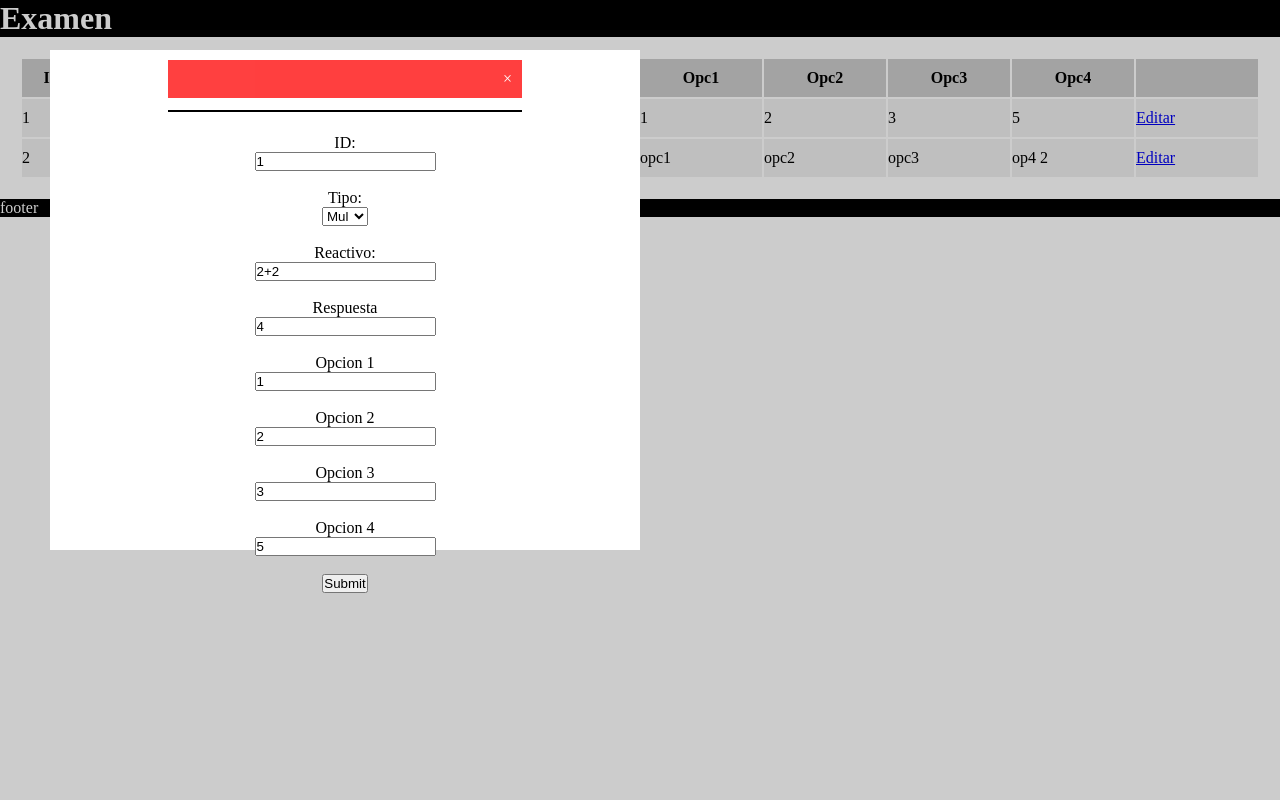
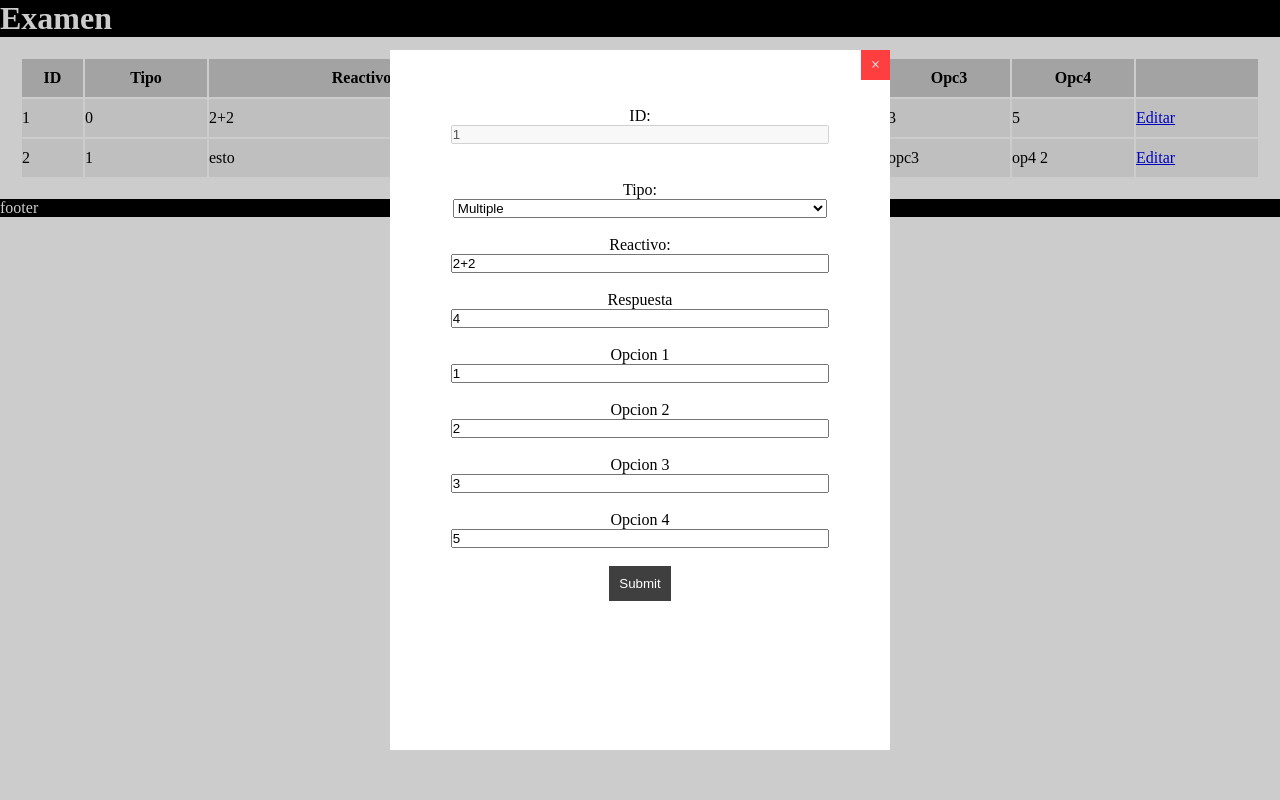
Before and after one commit to alexhelyer/SistemaWeb, a PHP site: page /examen.php?id=1 in a window 1280 px wide. Run offline with PHP 8.4, Linux system fonts and the light colour scheme; data comes from the database, SQL or seed files in the repository.

Commit message:
Se cambio estilo examen.php

```diff
--- a/examen.php
+++ b/examen.php
@@ -49,10 +49,7 @@ echo '
 			</tr>
 ';
 		}
-
-
-
-
+echo 	'</table>';
 
 if ( isset($_GET['id']) ) {
 	$myid = $_GET['id'];
@@ -66,16 +63,17 @@ echo '
 		<div class="modal">
 			<div class="container">
 				<span class="x" onclick="cerrar()">&times;</span>
-				<form action="php/EditarExamen.php" method="post">
+				<form class="formulario" action="php/EditarExamen.php" method="post">
+
 					<br><br><label>ID:</label>
-					<br><input type="text" name="id" value="'.$row1['id'].'" required>
+					<br><input type="text" name="id" value="'.$row1['id'].'" disabled><input style="width:2%; visibility:hidden;" type="text" name="id" value="'.$row1['id'].'">
 
 					<br><br><label>Tipo:</label>
 					<br><select id="tipo" name="tipo" required>
 						<option value="">-</option>
-						<option value="0">Mul</option>
-						<option value="1">Abi</option>
-						<option value="2">VoF</option>
+						<option value="0">Multiple</option>
+						<option value="1">Abierta</option>
+						<option value="2">Verdadero - Falso</option>
 					</select>
 
 					<br><br><label>Reactivo:</label>
@@ -96,7 +94,7 @@ echo '
 					<br><br><label>Opcion 4</label>
 					<br><input type="text" name="opc4" value="'.$row1['opc4'].'" required>
 
-					<br><br><input type="submit" name="Guardar">
+					<br><br><input class="send" type="submit" name="Guardar">
 
 
 				</form>
@@ -109,9 +107,11 @@ echo '
 }
 
 
+
 		$mysql_con->close();
 		?>
-		</table>
+
+
 
 
 
@@ -171,22 +171,30 @@ echo '
 
 		}
 			.container {
-				display: block;
+				display: inline-block;
 				box-sizing: border-box;
-				width: 50%;
-				height: 500px;
+				width: 100%;
+				max-width: 500px;
+				height: 100%;
 
-				padding: 10px 10%;
+				position: relative;
+
+				padding: 10px 10px;
 
 				background-color: white;
 
-				text-align: center;
+				left: 50%;
+
+				transform: translateX(-50%);
 			}
 			.container .x {
-				display: block;
+				display: inline-block;
 				box-sizing: border-box;
 
-				padding: 10px;
+				position: absolute;
+				top: 0px;
+				right: 0px;
+				padding: 6px 10px;
 
 				background-color: red;
 				color: white;
@@ -196,23 +204,50 @@ echo '
 				cursor: pointer;
 
 				opacity: 0.75;
+
+				text-align: right;
 			}
 			.container .x:hover {
 				opacity: 1;
 			}
-			.container form {
-				display: inline-block;
-				box-sizing: border-box;
-				width: 100%;
 
-				border: 1px solid black;
+				.formulario {
+					display: block;
+					box-sizing: border-box;
+					padding: 10px 10%;
+					border: 1px solid transparent;
+					overflow-y: auto;
 
+					width: 100%;
+					height: 100%;
 
-				overflow-y: scroll;
+					text-align: center;
+				}
+				.formulario * {
+					width: 98%;
+				}
+				.formulario .send {
+					display: inline-block;
+					box-sizing: border-box;
+					width: auto;
+					padding: 10px;
 
+					background-color: black;
+					color: white;
 
+					border: none;
 
-			}
+					cursor: pointer;
+
+					opacity: 0.75;
+
+					transition: opacity 0.3s linear;
+
+				}
+				.formulario .send:hover {
+					opacity: 1;
+				}
+
 	</style>
 
 	<script>
```
